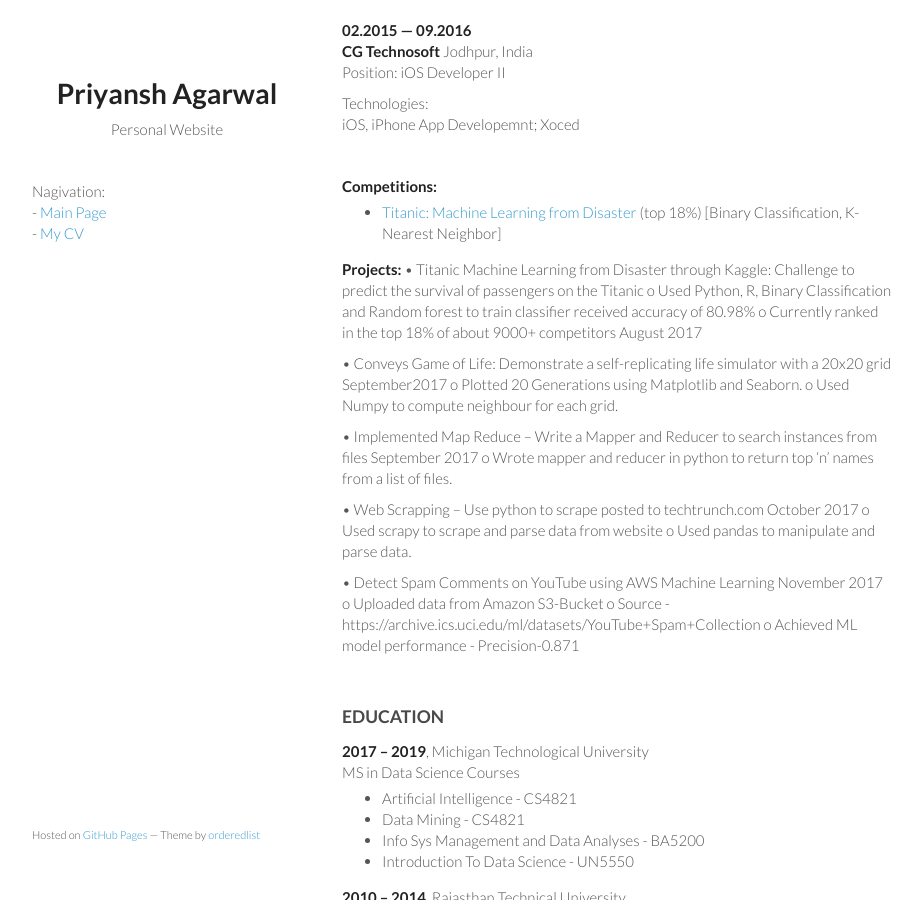
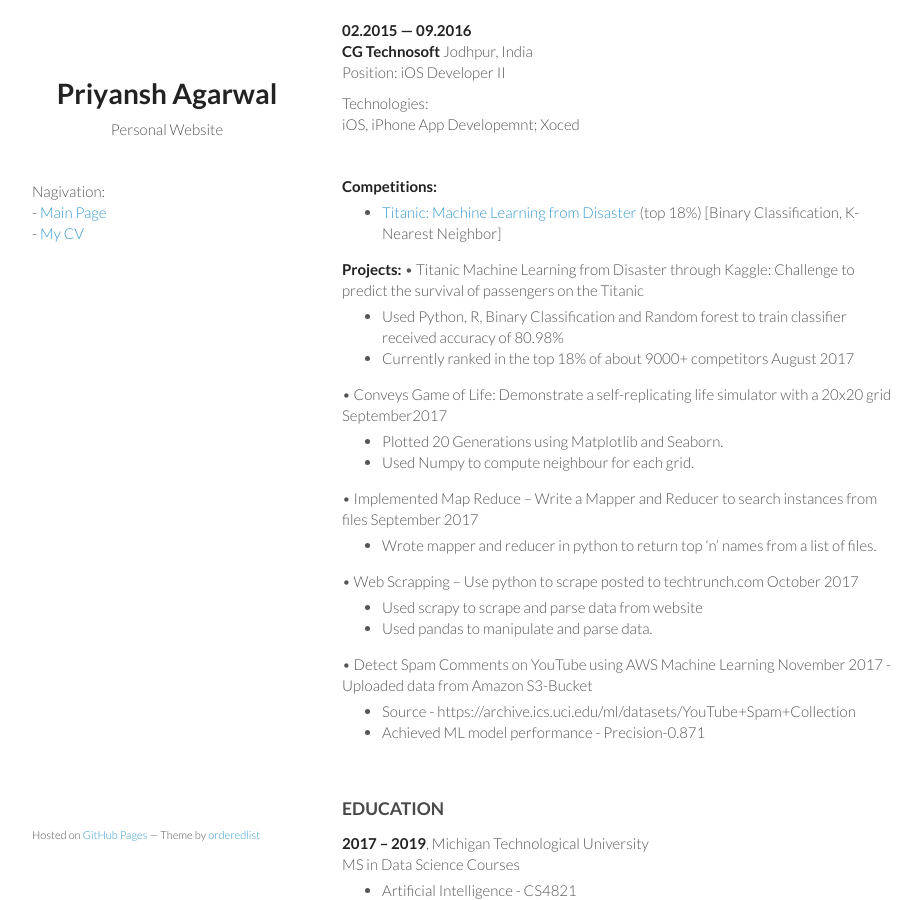
Before and after one commit to priyanshAgarwal/priyanshagarwal.github.io, a Jekyll site: the page built from cv.md, in a window 1280 px wide and 900 px high, scrolled down 1040 px. Shown: the whole window, without its empty margins (178-1100 px from the left). Built offline with Jekyll 4.4.1, drawn with Linux system fonts in a browser that asks for light colours.

Commit message:
Update cv.md

```diff
--- a/cv.md
+++ b/cv.md
@@ -74,23 +74,23 @@ iOS, iPhone App Developemnt; Xoced<br/>
 
 **Projects:**
 •	Titanic Machine Learning from Disaster through Kaggle: Challenge to predict the survival of passengers on the Titanic
-  o	Used Python, R, Binary Classification and Random forest to train classifier received accuracy of 80.98%
-  o	Currently ranked in the top 18% of about 9000+ competitors                                                              August 2017
+  -	Used Python, R, Binary Classification and Random forest to train classifier received accuracy of 80.98%
+  -	Currently ranked in the top 18% of about 9000+ competitors                                                              August 2017
 
 •	Conveys Game of Life: Demonstrate a self-replicating life simulator with a 20x20 grid                                   September2017
-  o	Plotted 20 Generations using Matplotlib and Seaborn.
-  o	Used Numpy to compute neighbour for each grid.
+  -	Plotted 20 Generations using Matplotlib and Seaborn.
+  -	Used Numpy to compute neighbour for each grid.
 
 •	Implemented Map Reduce – Write a Mapper and Reducer to search instances from files                                      September 2017
-  o	Wrote mapper and reducer in python to return top ‘n’ names from a list of files.
+  -	Wrote mapper and reducer in python to return top ‘n’ names from a list of files.
 
 •	Web Scrapping – Use python to scrape posted to techtrunch.com                                                             October 2017
-  o	Used scrapy to scrape and parse data from website
-  o	Used pandas to manipulate and parse data.
+  -	Used scrapy to scrape and parse data from website
+  -	Used pandas to manipulate and parse data.
 
-• Detect Spam Comments on YouTube using AWS Machine Learning                                                               November 2017   o Uploaded data from Amazon S3-Bucket
-  o Source - https://archive.ics.uci.edu/ml/datasets/YouTube+Spam+Collection
-  o Achieved ML model performance - Precision-0.871
+• Detect Spam Comments on YouTube using AWS Machine Learning                                                              November 2017   - Uploaded data from Amazon S3-Bucket
+  - Source - https://archive.ics.uci.edu/ml/datasets/YouTube+Spam+Collection
+  - Achieved ML model performance - Precision-0.871
 
 
 &nbsp;
```
